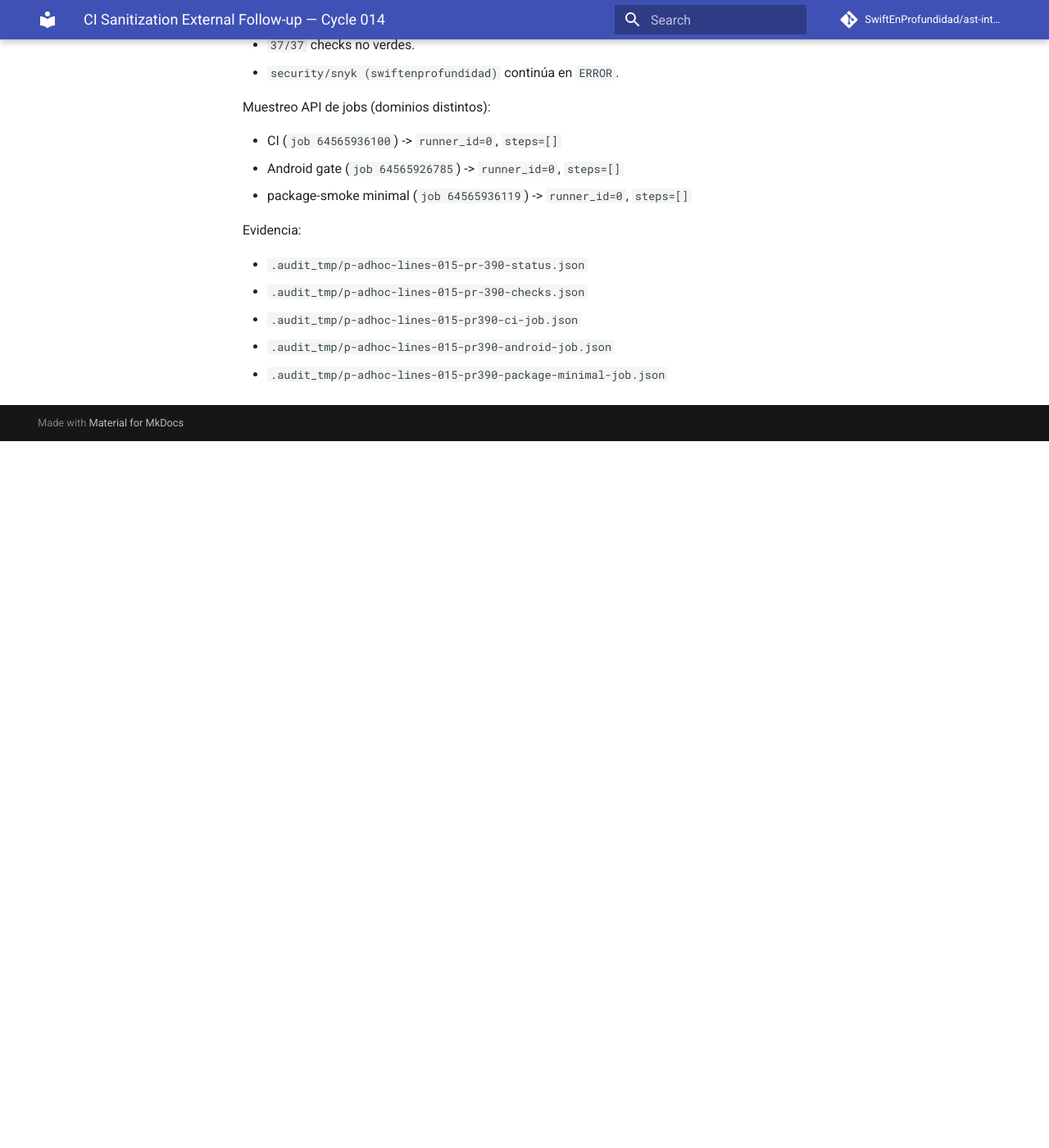
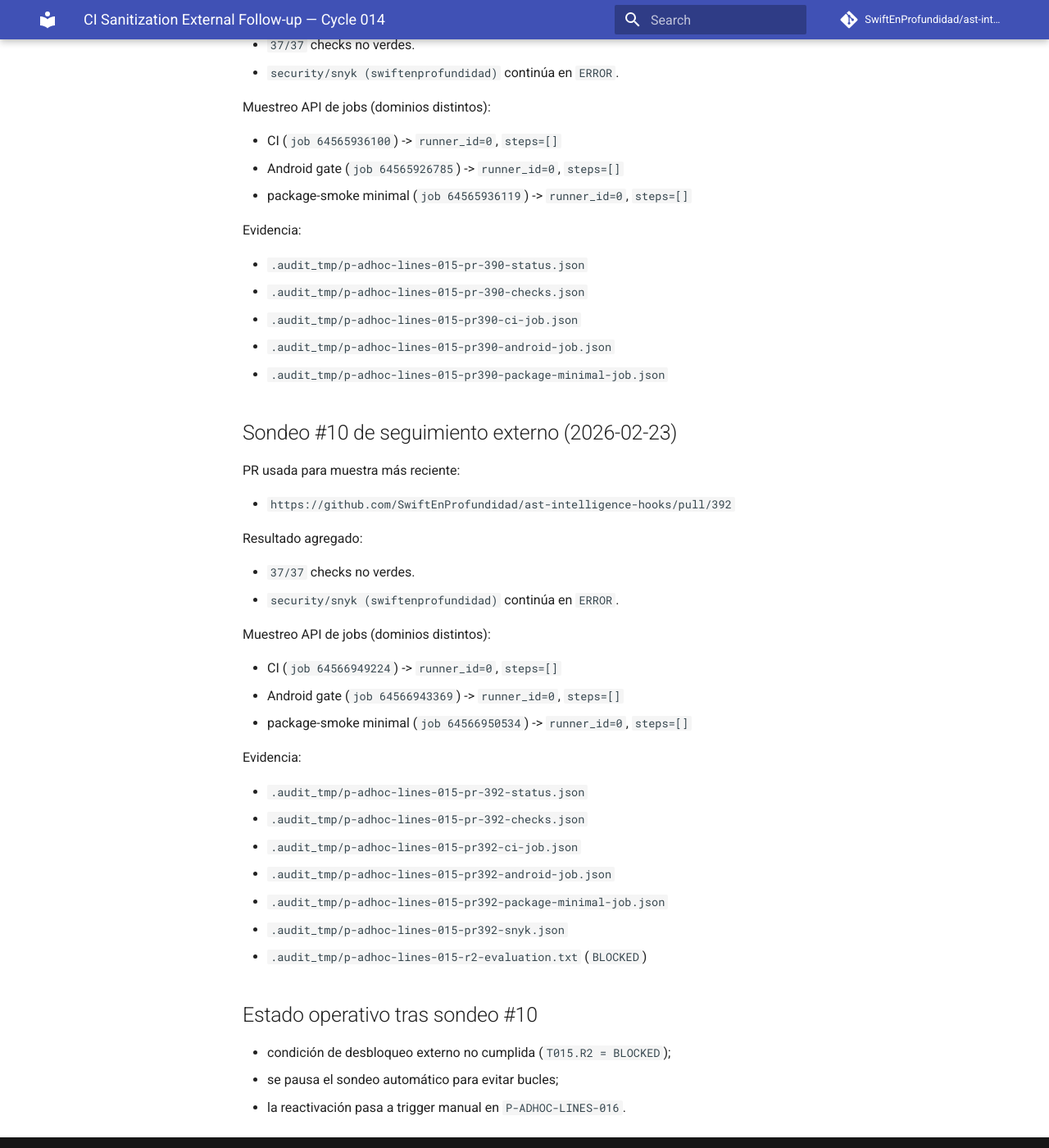
Before and after one commit to SwiftEnProfundidad/ast-intelligence-hooks, an MkDocs documentation site: the page built from docs/validation/ci-sanitization-cycle-014-external-follow-up.md, in a window 1280 px wide and 1400 px high, scrolled down 6858 px. Shown: the whole window at 82% size. Built offline with MkDocs 1.6.1 and Material for MkDocs 9.7.7, drawn with Linux system fonts in a browser that asks for light colours; comment, search, counter and statistics services are not loaded; before the commit the page ends 7396 px from its top, so only the background shows below that.

Commit message:
docs(progress): stop probe loop and switch to manual reactivation gate

```diff
--- a/docs/validation/ci-sanitization-cycle-014-external-follow-up.md
+++ b/docs/validation/ci-sanitization-cycle-014-external-follow-up.md
@@ -266,3 +266,36 @@ Evidencia:
 - `.audit_tmp/p-adhoc-lines-015-pr390-ci-job.json`
 - `.audit_tmp/p-adhoc-lines-015-pr390-android-job.json`
 - `.audit_tmp/p-adhoc-lines-015-pr390-package-minimal-job.json`
+
+## Sondeo #10 de seguimiento externo (2026-02-23)
+
+PR usada para muestra más reciente:
+
+- `https://github.com/SwiftEnProfundidad/ast-intelligence-hooks/pull/392`
+
+Resultado agregado:
+
+- `37/37` checks no verdes.
+- `security/snyk (swiftenprofundidad)` continúa en `ERROR`.
+
+Muestreo API de jobs (dominios distintos):
+
+- CI (`job 64566949224`) -> `runner_id=0`, `steps=[]`
+- Android gate (`job 64566943369`) -> `runner_id=0`, `steps=[]`
+- package-smoke minimal (`job 64566950534`) -> `runner_id=0`, `steps=[]`
+
+Evidencia:
+
+- `.audit_tmp/p-adhoc-lines-015-pr-392-status.json`
+- `.audit_tmp/p-adhoc-lines-015-pr-392-checks.json`
+- `.audit_tmp/p-adhoc-lines-015-pr392-ci-job.json`
+- `.audit_tmp/p-adhoc-lines-015-pr392-android-job.json`
+- `.audit_tmp/p-adhoc-lines-015-pr392-package-minimal-job.json`
+- `.audit_tmp/p-adhoc-lines-015-pr392-snyk.json`
+- `.audit_tmp/p-adhoc-lines-015-r2-evaluation.txt` (`BLOCKED`)
+
+## Estado operativo tras sondeo #10
+
+- condición de desbloqueo externo no cumplida (`T015.R2 = BLOCKED`);
+- se pausa el sondeo automático para evitar bucles;
+- la reactivación pasa a trigger manual en `P-ADHOC-LINES-016`.
```
Also changed, not shown: docs/REFRACTOR_PROGRESS.md (+12 -8 lines).
